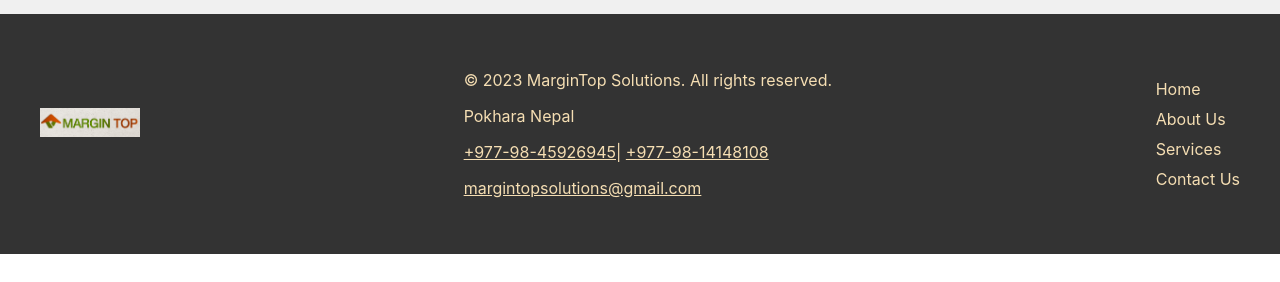
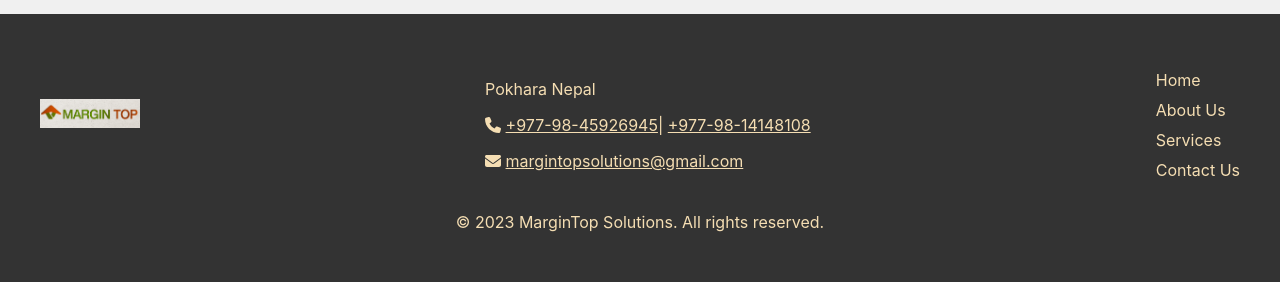
Before and after one commit to margintopsolutions/margintopsolutions.github.io1, a React (Create React App) app: page / in a window 1280 px wide. Shown: the part 2591-2873 px from the top of the page. Before the commit the page ends 2845 px from the top, so only its background shows below. Built offline with nearby package versions, Linux system fonts and the light colour scheme.

Commit message:
icon added

```diff
--- a/package.json
+++ b/package.json
@@ -4,6 +4,8 @@
   "version": "0.1.0",
   "private": true,
   "dependencies": {
+    "@fortawesome/free-solid-svg-icons": "^6.4.2",
+    "@fortawesome/react-fontawesome": "^0.2.0",
     "@testing-library/jest-dom": "^5.17.0",
     "@testing-library/react": "^13.4.0",
     "@testing-library/user-event": "^13.5.0",
--- a/src/Components/footer.jsx
+++ b/src/Components/footer.jsx
@@ -1,6 +1,9 @@
 import React from 'react';
 import '../css/footer.css';
 import logo from '../Images/image.png'
+import { FontAwesomeIcon } from '@fortawesome/react-fontawesome'
+import { faEnvelope } from '@fortawesome/free-solid-svg-icons'
+import {faPhone} from '@fortawesome/free-solid-svg-icons'
 
 const Footer = () => {
   return (
@@ -10,10 +13,9 @@
           <img src={logo} alt="" srcset="" ></img>
         </div>
         <div className="footer-info">
-          <p>&copy; {new Date().getFullYear()} MarginTop Solutions. All rights reserved.</p>
           <p>Pokhara Nepal</p>
-          <p><a href="tel:+9779845926945">+977-98-45926945</a>| <a href="tel:+9779814148108">+977-98-14148108</a></p>
-          <p><a href="mailto:margintopsolutions@gmail.com">margintopsolutions@gmail.com</a></p>
+          <p><FontAwesomeIcon icon={faPhone} /> <a href="tel:+9779845926945">+977-98-45926945</a>| <a href="tel:+9779814148108">+977-98-14148108</a></p>
+          <p><FontAwesomeIcon icon={faEnvelope} /> <a href="mailto:margintopsolutions@gmail.com">margintopsolutions@gmail.com</a></p>
         </div>
         <div className="footer-links">
           <ul>
@@ -24,6 +26,7 @@
           </ul>
         </div>
       </div>
+      <p>&copy; {new Date().getFullYear()} MarginTop Solutions. All rights reserved.</p>
     </footer>
   );
 };
```
Also changed, not shown: 1 other file (tests, documents, lock files or other folders).
